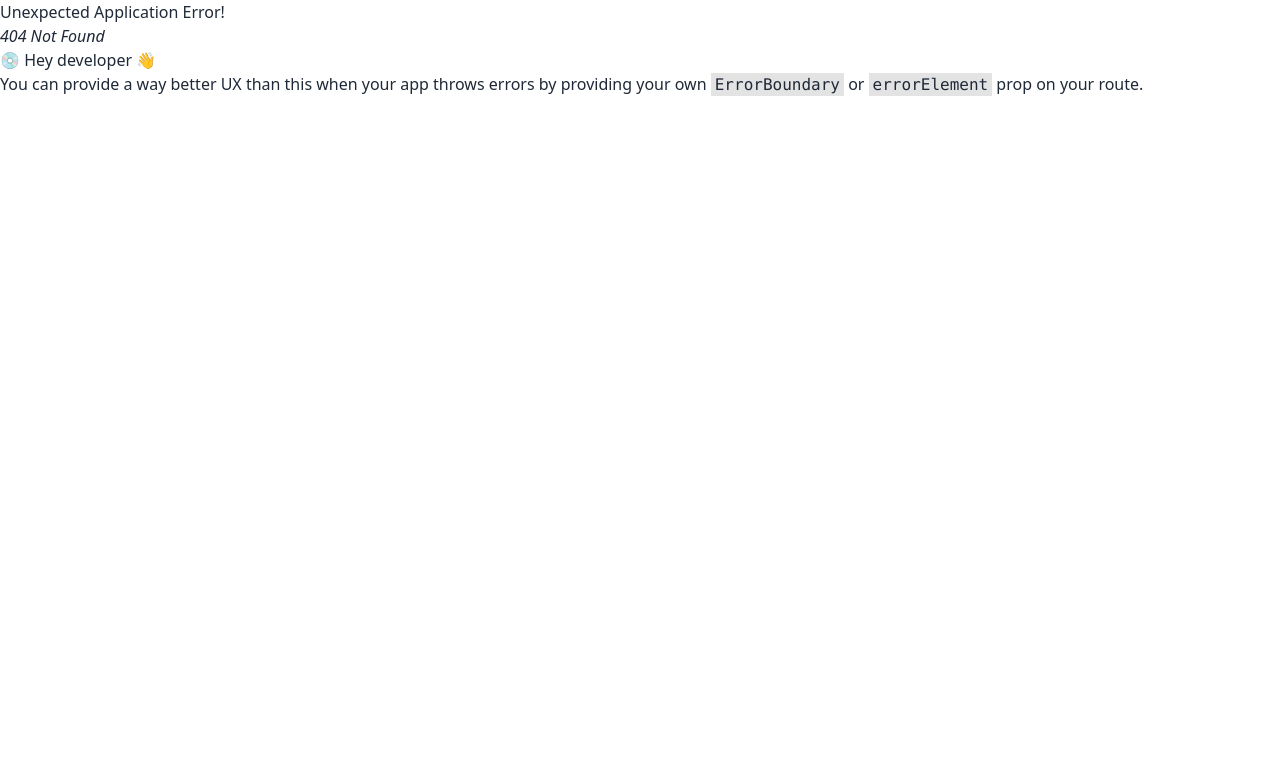
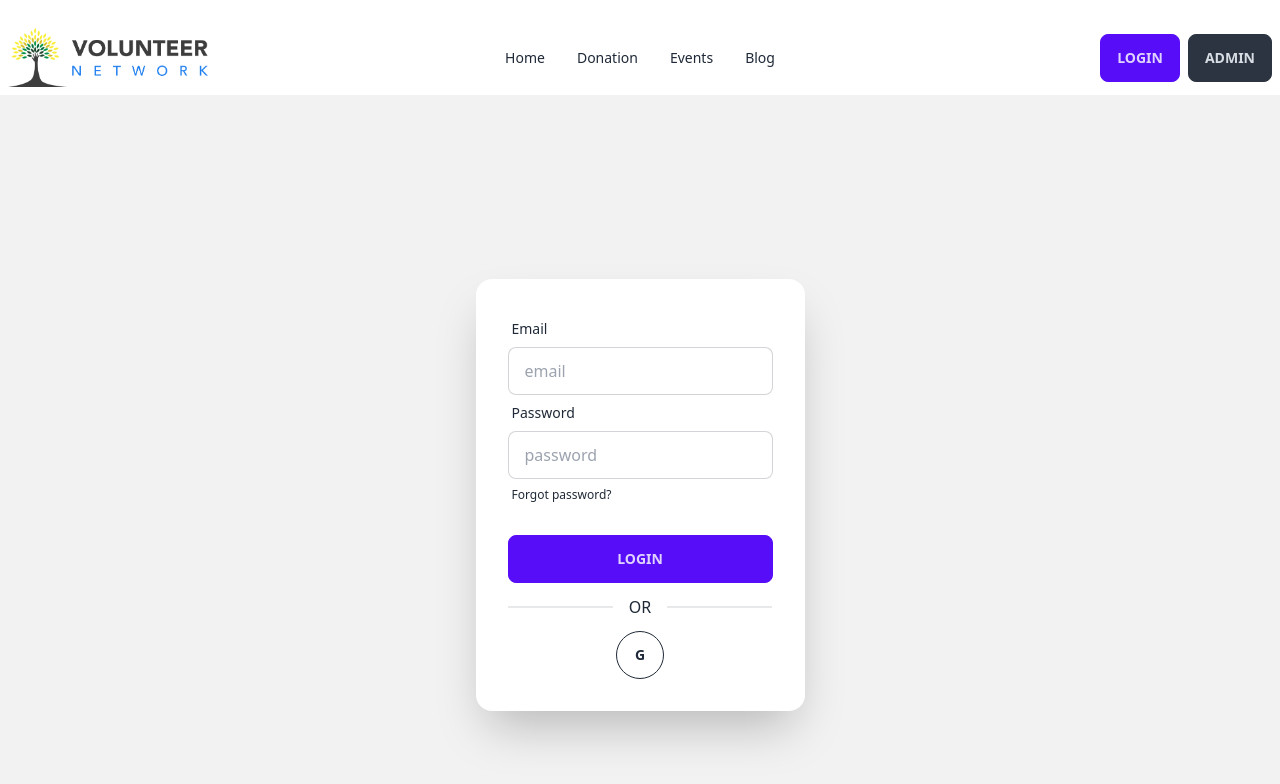
Before and after one commit to Sobuj54/module-72-volunteer-network-client, a React (Vite) app: page /login in a window 1280 px wide. Before the commit this address had no page. Shown: the top 784 px of the page. Built offline with nearby package versions, Linux system fonts and the light colour scheme.

Commit message:
created login form

```diff
--- /dev/null
+++ b/src/Login/Login.jsx
@@ -0,0 +1,58 @@
+const Login = () => {
+  return (
+    <div className="hero min-h-screen bg-base-200">
+      <div className="hero-content ">
+        <div className="card flex-shrink-0 w-full max-w-sm shadow-2xl bg-base-100">
+          <div className="card-body">
+            <form>
+              <div className="form-control">
+                <label className="label">
+                  <span className="label-text">Email</span>
+                </label>
+                <input
+                  type="email"
+                  placeholder="email"
+                  name="email"
+                  required
+                  className="input input-bordered"
+                />
+              </div>
+              <div className="form-control">
+                <label className="label">
+                  <span className="label-text">Password</span>
+                </label>
+                <input
+                  type="password"
+                  placeholder="password"
+                  name="password"
+                  required
+                  className="input input-bordered"
+                />
+                <label className="label">
+                  <a href="#" className="label-text-alt link link-hover">
+                    Forgot password?
+                  </a>
+                </label>
+              </div>
+              <div className="form-control mt-6">
+                <input
+                  type="submit"
+                  value="Login"
+                  className="btn btn-primary"
+                />
+              </div>
+              <div className="flex flex-col w-full border-opacity-50 ">
+                <div className="divider">OR</div>
+                <div className="text-center">
+                  <button className="btn btn-circle btn-outline ">G</button>
+                </div>
+              </div>
+            </form>
+          </div>
+        </div>
+      </div>
+    </div>
+  );
+};
+
+export default Login;
--- a/src/home/VolunteerWorks/VolunteerWorks.jsx
+++ b/src/home/VolunteerWorks/VolunteerWorks.jsx
@@ -8,7 +8,6 @@ const VolunteerWorks = () => {
     fetch("events.json")
       .then((res) => res.json())
       .then((data) => {
-        console.log(data);
         setWorks(data);
       });
   }, []);
--- a/src/home/VolunteerWorks/Work.jsx
+++ b/src/home/VolunteerWorks/Work.jsx
@@ -1,4 +1,4 @@
-const Work = ({ work, colors }) => {
+const Work = ({ work }) => {
   const { eventName, imageURL } = work;
 
   return (
--- a/src/routes/Routes.jsx
+++ b/src/routes/Routes.jsx
@@ -1,6 +1,7 @@
 import { createBrowserRouter } from "react-router-dom";
 import Home from "../home/home/Home";
 import LayOut from "../Layout/LayOut";
+import Login from "../Login/Login";
 
 const router = createBrowserRouter([
   {
@@ -11,6 +12,10 @@ const router = createBrowserRouter([
         path: "/",
         element: <Home></Home>,
       },
+      {
+        path: "login",
+        element: <Login></Login>,
+      },
     ],
   },
 ]);
--- a/src/shared/NavBar/NavBar.jsx
+++ b/src/shared/NavBar/NavBar.jsx
@@ -52,7 +52,9 @@ const NavBar = () => {
         <ul className="menu menu-horizontal px-1">{lists}</ul>
       </div>
       <div className="navbar-end">
-        <Link className="btn btn-sm md:btn-md btn-primary mr-2 ">Login</Link>
+        <Link to="/login" className="btn btn-sm md:btn-md btn-primary mr-2 ">
+          Login
+        </Link>
         <Link className="btn btn-sm md:btn-md btn-neutral  ">Admin</Link>
       </div>
     </div>
```
